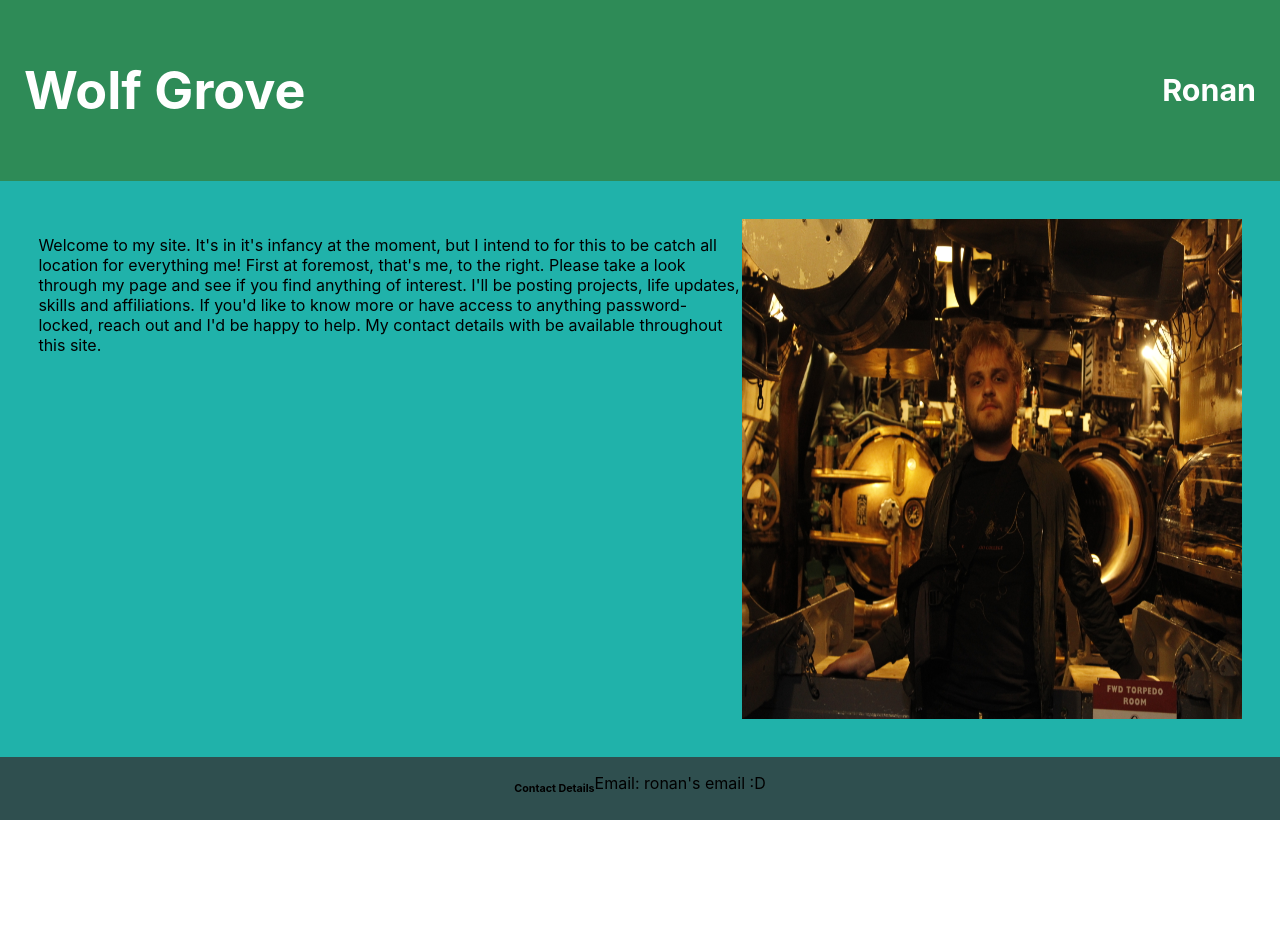
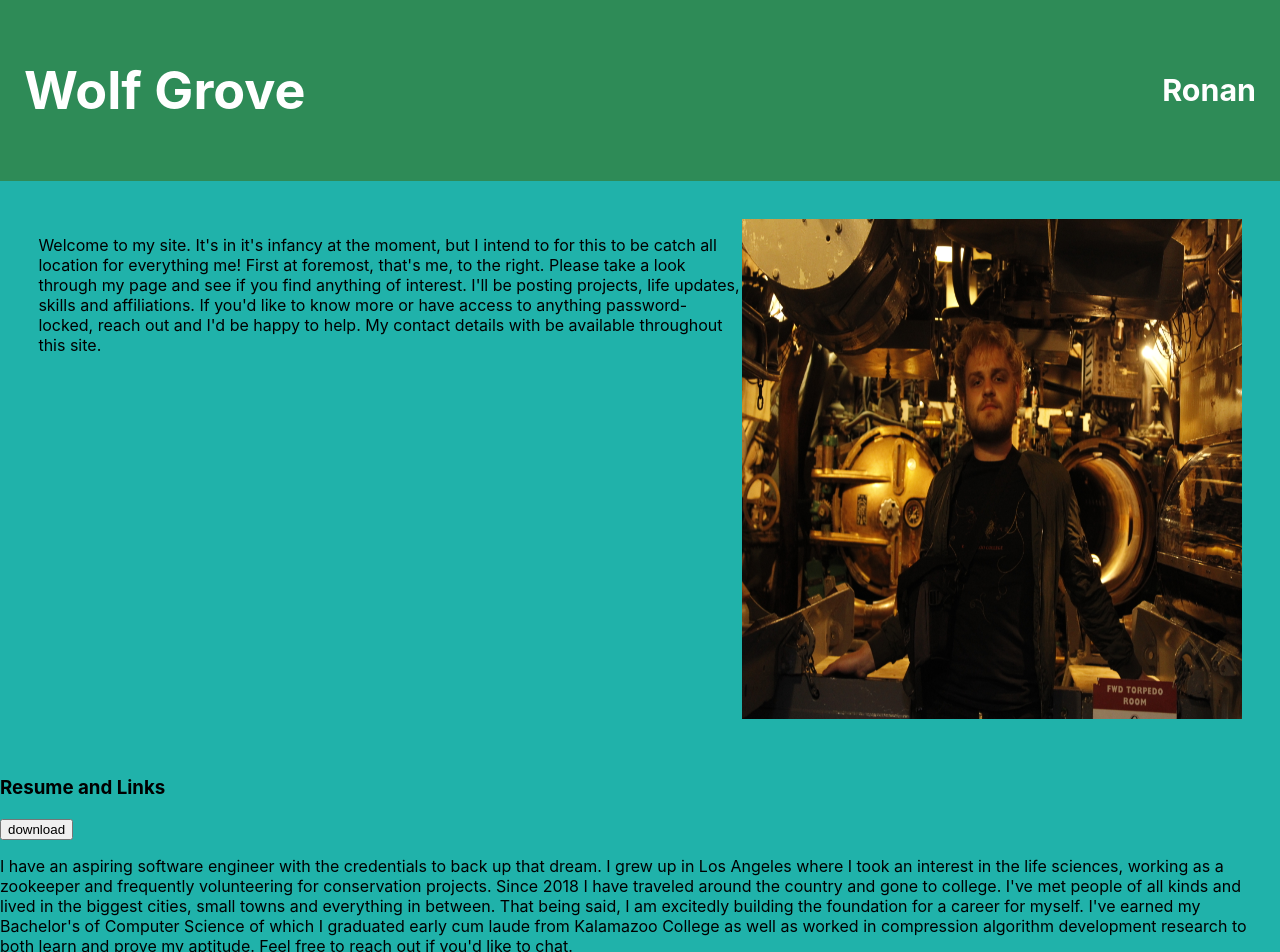
Before and after one commit to RonanGW/WolfGrove, a React (Create React App) app: page / in a window 1280 px wide. Shown: the top 952 px of the page. Before the commit the page ends 820 px from the top, so only its background shows below. Built offline with nearby package versions, Linux system fonts and the light colour scheme.

Commit message:
Added an experience section and removed unimplemented code

```diff
--- a/src/App.js
+++ b/src/App.js
@@ -1,6 +1,7 @@
 import React, { Component } from 'react';
 import './App.css';
 import Intro from './Intro.js';
+import Experience from './Experience.js';
 import Footer from './Footer.js';
 
 class App extends Component {
@@ -12,6 +13,7 @@ class App extends Component {
                     <h3>Ronan</h3>
                 </header>
                 <Intro />
+                <Experience />
                 <Footer />
             </div>
         );
--- /dev/null
+++ b/src/Experience.js
@@ -0,0 +1,33 @@
+import React, { Component } from 'react';
+import { saveAs } from "file-saver";
+import './App.css';
+
+class Experience extends Component {
+
+    DownloadResume = () => {
+        saveAs(
+            "./RonanWolfe_Resume.pdf",
+            "RonanWolfe_Resume.pdf"
+        );
+    };
+
+    render() {
+        return (
+            <div className="Experience">
+                <h3>Resume and Links</h3>
+                <div>
+                    <button onClick={this.DownloadResume}>download</button>
+                </div>
+                <p> I have an aspiring software engineer with the credentials to back up that dream. I grew up in Los Angeles where I took an interest in
+                    the life sciences, working as a zookeeper and frequently volunteering for conservation projects. Since 2018 I have traveled
+                    around the country and gone to college. I've met people of all kinds and lived in the biggest cities, small towns and everything in
+                    between. That being said, I am excitedly building the foundation for a career for myself. I've earned my Bachelor's of Computer Science
+                    of which I graduated early cum laude from Kalamazoo College as well as worked in compression algorithm development research to both learn
+                    and prove my aptitude. Feel free to reach out if you'd like to chat.
+                </p>
+            </div>
+        );
+    }
+}
+
+export default Experience;
```
Also changed, not shown: public/manifest.json, 2 other files (tests, documents, lock files or other folders).
